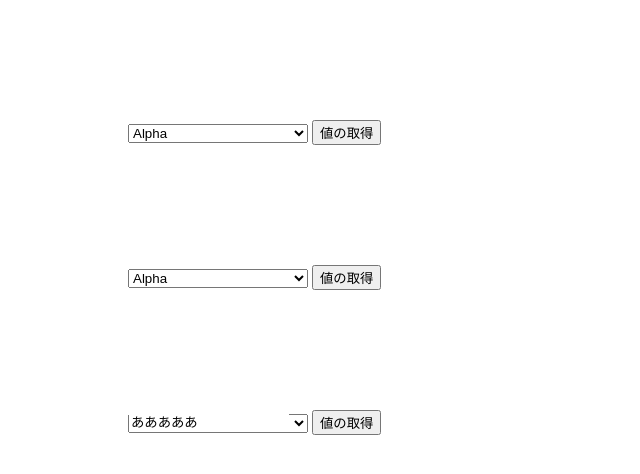
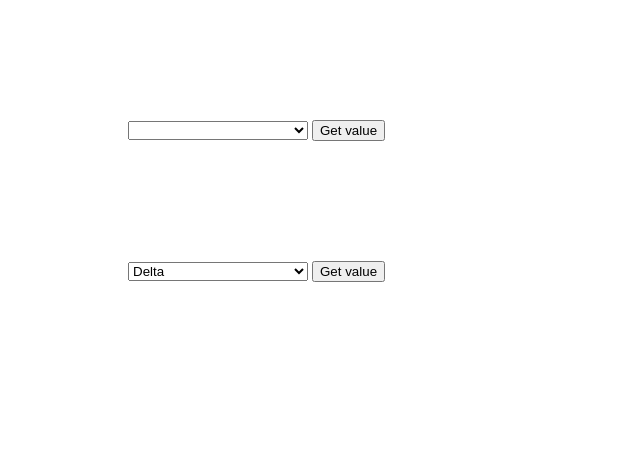
Before and after one commit to siahr/combobox.js, a plain HTML site: page index.html in a window 1280 px wide. Shown: the whole page, without its empty margins (0-640 px from the left). Drawn offline with Linux system fonts and the light colour scheme.

Commit message:
update script.

```diff
--- a/index.html
+++ b/index.html
@@ -17,9 +17,10 @@
     </style>
     <script type="text/javascript">
         $(function(){
-            $(".combobox").combobox({
-                'initial-text' : '区切り文字',
-                'placeholder' : '区切り文字'
+            $("#combobox1").combobox();
+            $("#combobox2").combobox({
+                'text_initial_string' : 'Another one ... ',
+                'text_placeholder' : 'Any string'
             });
         });
 
@@ -29,36 +30,28 @@
     </script>
 </head>
 <body>
-<div class="contents">
-    <select name="combobox" id="combobox1" class="combobox">
-        <option value="A">Alpha</option>
-        <option value="B">Bravo</option>
-        <option value="C">Charlie</option>
-        <option class="text" value="">区切り文字</option>
-    </select>
-    <input type="button" value="値の取得" onclick="func($('#combobox1'))">
-</div>
 
 <div class="contents">
-    <select name="combobox" id="combobox2" class="combobox" data-text="%E3%81%82%E3%81%82%E3%81%82%E3%81%82%E3%81%82">
-        <option value="A">Alpha</option>
-        <option value="B">Bravo</option>
-        <option value="C">Charlie</option>
-        <option class="text" value="">another one ...</option>
-    </select>
-    <input type="button" value="値の取得" onclick="func($('#combobox2'))">
-</div>
-
-<div class="contents">
-    <select name="combobox" id="combobox3" class="combobox" data-text="%E3%81%82%E3%81%82%E3%81%82%E3%81%82%E3%81%82">
-        <option class="text" value=""></option>
+    <select name="combobox1" id="combobox1" class="combobox" data-text="">
+        <option class="cmb-text" value=""></option>
         <option value="A">Alpha</option>
         <option value="B">Bravo</option>
         <option value="C">Charlie</option>
     </select>
 
-    <input type="button" value="値の取得" onclick="func($('#combobox3'))">
+    <input type="button" value="Get value" onclick="func($('#combobox1'))">
 </div>
+
+<div class="contents">
+    <select name="combobox2" id="combobox2" class="combobox" data-text="Some string">
+        <option value="D">Delta</option>
+        <option value="E">Echo</option>
+        <option value="F">Foxtrot</option>
+        <option class="cmb-text" value="another">Another one ... </option>
+    </select>
+    <input type="button" value="Get value" onclick="func($('#combobox2'))">
+</div>
+
 
 </body>
 </html>
--- a/js/combobox.js
+++ b/js/combobox.js
@@ -10,113 +10,96 @@
 ;(function($){
     $.fn.combobox = function(options) {
         const self = this;
-
-        this.settings = $.extend( {
-            'text-option-class' : 'text',
-            'input-callback' : null,
+        const settings = $.extend( {
+            'text_option_class' : 'cmb-text',
+            'text_input_callback' : null,
+            'text_initial_string' : '',
+            'text_placeholder' : '',
+            'text_on_change' : null,
+            'text_on_focus' : null,
+            'text_holder' : "data-text",
             'encoder' : encodeURIComponent,
             'decoder' : decodeURIComponent,
-            'encode-value' :true,
-            'placeholder' : '',
-            'initial-text' : ''
+            'encode' :false
         }, options);
 
         this.methods = {
             val : function() {
-                if (self.val() !== "") return self.val();
-                const text = self.attr("data-text");
+                if (!self.find('option:selected').hasClass(settings['text_option_class'])) return self.val();
+                const text = self.attr(settings['text_holder']);
                 if (!text) return '';
-                return self.decode(text);
+                return decode(text);
             }
         };
 
-        this.create = function(element, focus) {
-            const top = element.position().top+1,  left = element.position().left+1, width = element.innerWidth()-18, height = element.innerHeight();
-            const parent = $('<div id="' + self.id(element) + '"></div>').css('position', 'absolute')
-                .css('top', top).css('left', left).css('width', width).css('height', height)
-                .css('line-height', '1.15').css('-webkit-text-size-adjust', '100%').css('margin', 0);
-            const textBox = $('<input type="text" class="cmbInnerText" value="">').css('position', 'relative')
-                .css('top', window.navigator.userAgent.toLowerCase().indexOf('chrome') !== -1 ? '-2px' : '0')
-                .css('left', 0).css('width', '100%').css('height', 'calc(100% - 2px)').css('border', '0px none').css('outline', '0')
-                .css('-moz-box-sizing', 'border-box').css('-webkit-box-sizing', 'border-box').css('box-sizing', 'border-box')
-                .attr('placeholder', this.settings['placeholder']);
-            this.inputHandler(textBox);
-            element.after(parent.append(textBox));
-            if (focus) textBox.focus();
-            return textBox;
+        const encode = function(val) {
+            if (!settings['encode']) return val;
+            if (!settings.encoder) return val;
+            return settings.encoder(val);
         };
 
-        this.encode = function(val) {
-            if (!this.settings['encode-value']) return val;
-            if (!this.settings.encoder) return val;
-            return this.settings.encoder(val);
+        const decode = function(val) {
+            if (!settings['encode']) return val;
+            if (!settings.decoder) return val;
+            return settings.decoder(val);
         };
 
-        this.decode = function(val) {
-            if (!this.settings['encode-value']) return val;
-            if (!this.settings.decoder) return val;
-            return this.settings.decoder(val);
+        const textVal = function(element) {
+            if (element.attr(settings['text_holder']) === undefined) return "";
+            return decode(element.attr(settings['text_holder']))
         };
 
-        this.inputHandler = function(input) {
-            const element = input;
-            element.on(
-                {"input" : function() {
-                    const select = element.parent().prevAll('select:first');
-                    const opt = select.children(':selected');
-                    select.attr('data-text', self.encode(element.val()));
-                    opt.text(element.val() || self.settings['initial-text']);
-                    if (self.settings['input-callback']) self.settings['input-callback']();
-                }})
-                .on('focus', function(){
-                    //this.select();
-                })
-                .on('change', function(){
-                })
-            ;
-        };
-
-        this.textVal = function(element) {
-            if (element.attr('data-text') === undefined) return "";
-            return this.decode(element.attr('data-text'))
-        };
-
-        this.id = function(element) {
+        const id = function(element) {
             return 'cmb-' + element.attr('id');
-        };
-
-        this.on('change', function() {
-            const opt = $(this).children(':selected');
-            const cmbId = self.id($(this)), combo = $('#' + cmbId);
-            if (combo.length) combo.hide();
-            if (!opt.hasClass(self.settings['text-option-class'])) return;
-            combo.show();
-            // opt.text(self.textVal($(this)) );
-            // const textBox = self.create($(this), true);
-            // textBox.val(self.textVal($(this)));
-        });
-
-        this.init = function(element) {
-            const text = self.create(element).val(self.textVal(element));
-            text.closest('div').hide();
-            element.find('input').each(function(){
-                self.inputHandler($(this))
-            });
-            const opt = element.children(':selected');
-            if (opt.hasClass(this.settings['text-option-class'])) {
-                element.children(':selected').text(self.textVal(element));
-                text.closest('div').show();
-            }
         };
 
         if (this.methods[options]) {
             return this.methods[options].apply(this, Array.prototype.slice.call(arguments, 1));
         } else if (typeof options === 'object' || !options) {
             return this.each(function() {
-                self.init($(this));
+                $(this).on('change', function(e) {
+                    const cmb = $('#' + id($(this))).hide();
+                    if (!$(this).find('option:selected').hasClass(settings['text_option_class'])) return;
+                    cmb.show().find('input').focus();
+                    e.preventDefault();
+                });
+
+                const top = $(this).position().top+1, left = $(this).position().left+1, width = $(this).innerWidth()-18, height = $(this).innerHeight();
+                const cmb = $('<div id="' + id($(this)) + '"></div>').css('position', 'absolute')
+                    .css('top', top).css('left', left).css('width', width).css('height', height)
+                    .css('line-height', '1.15').css('-webkit-text-size-adjust', '100%').css('margin', 0).hide()
+                ;
+                const text = $('<input type="text" class="cmbInnerText" value="">').css('position', 'relative')
+                    .css('top', window.navigator.userAgent.toLowerCase().indexOf('chrome') !== -1 ? '-2px' : '0')
+                    .css('left', 0).css('width', '100%')
+                    .css('height', 'calc(100% - ' + (window.navigator.userAgent.toLowerCase().indexOf('chrome') !== -1 ? '1px' : '2px') + ')')
+                    .css('border', '0px none').css('outline', '0')
+                    .css('-moz-box-sizing', 'border-box').css('-webkit-box-sizing', 'border-box').css('box-sizing', 'border-box')
+                    .attr('placeholder', settings['text_placeholder']).val(textVal($(this)))
+                    .on({"input" : function() {
+                            text.parent().prevAll('select:first')
+                                .attr(settings['text_holder'], encode(text.val()))
+                                .find('option:selected').text(text.val() || settings['text_initial_string'])
+                            ;
+                            if (settings['text_input_callback']) settings['text_input_callback']();
+                        }})
+                        .on('focus', function(){
+                            if (settings['text_on_focus']) settings['text_on_focus']();
+                        })
+                        .on('change', function(){
+                            if (settings['text_on_change']) settings['text_on_change']();
+                        })
+                ;
+
+                $(this).after(cmb.append(text));
+                const opt = $(this).find('option:selected');
+                if (opt.hasClass(settings['text_option_class'])) {
+                    opt.text(textVal($(this)));
+                    cmb.show();
+                }
             });
         } else {
             $.error('Method ' + options + ' does not exist on jQuery.combobox');
         }
     };
-})(jQuery)
+})(jQuery);
```
